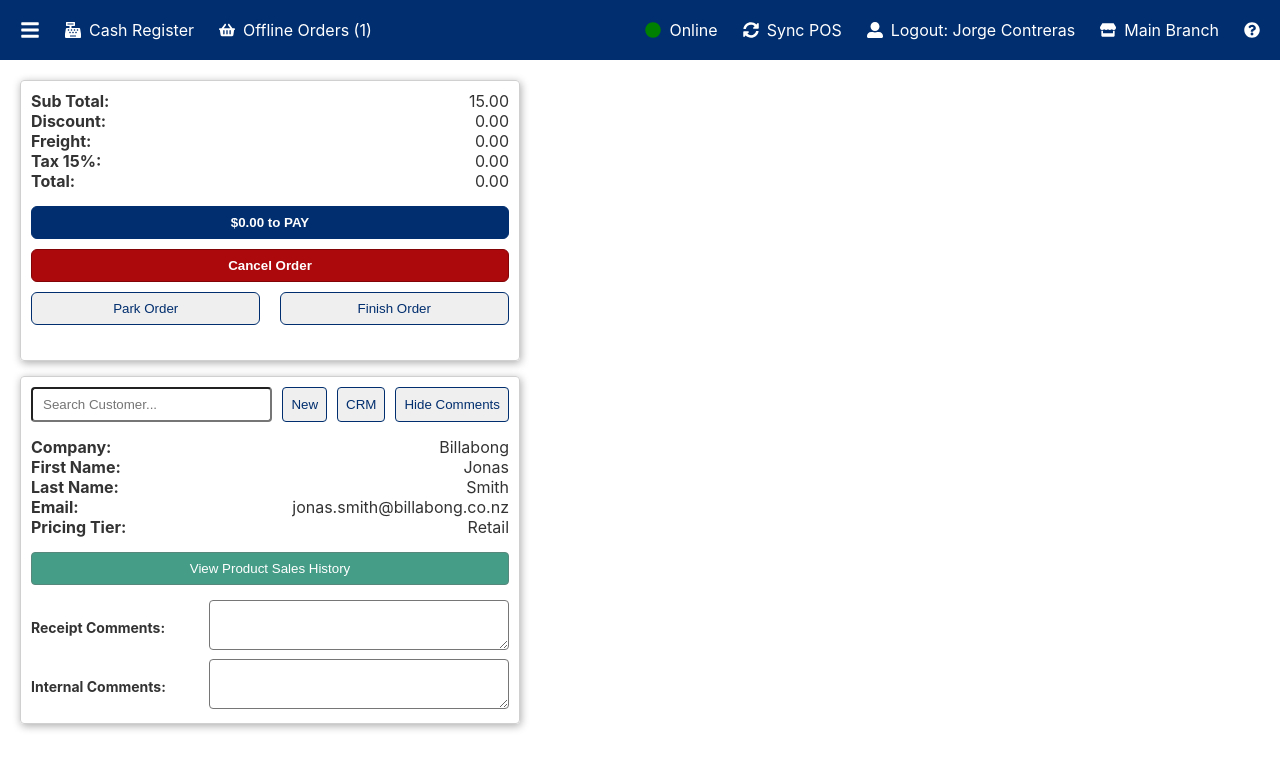
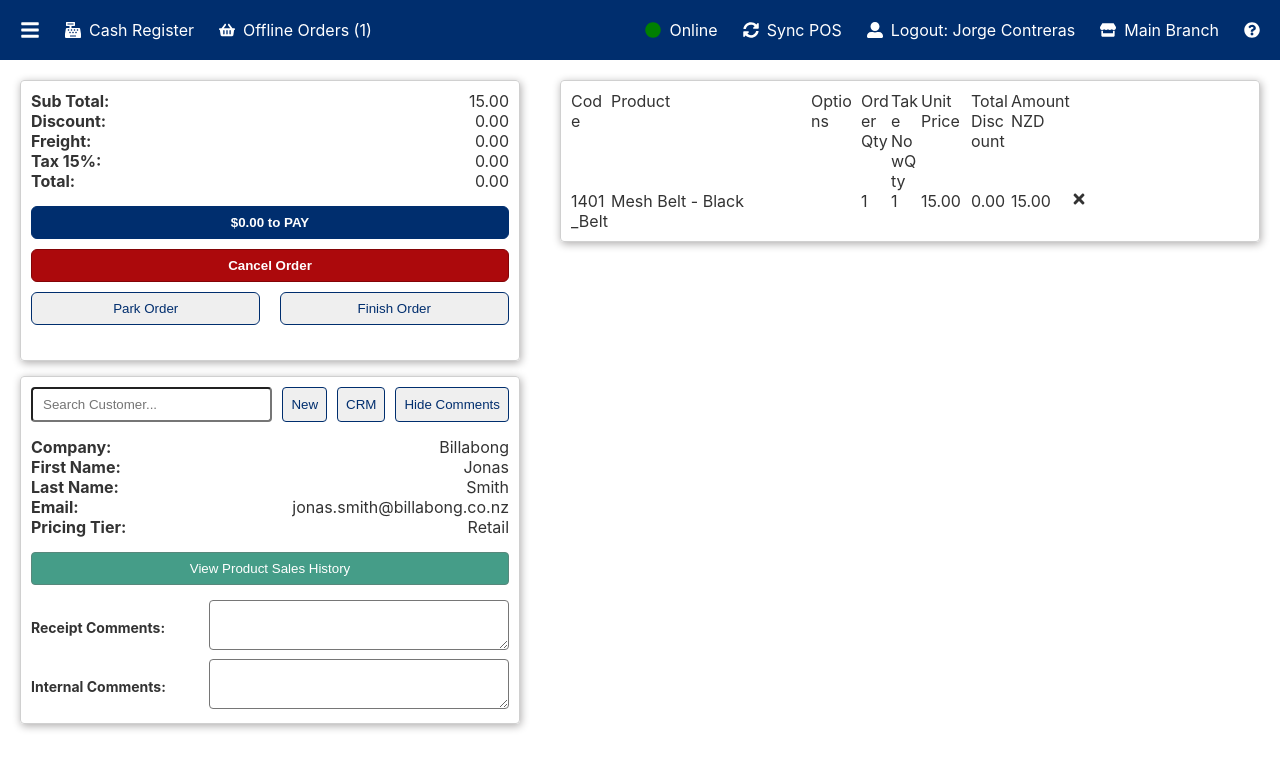
Before and after one commit to lecontre/POS, a React (Create React App) app in the folder POS_App/POS_UI/POSClient/: page / in a window 1280 px wide. Shown: the top 768 px of the page. Built offline with nearby package versions, Linux system fonts and the light colour scheme.

Commit message:
Initial Product Summary Setup

```diff
--- a/POS_App/POS_UI/POSClient/src/App.scss
+++ b/POS_App/POS_UI/POSClient/src/App.scss
@@ -12,6 +12,7 @@
     display: flex;
     justify-content: flex-start;
     padding: 20px;
+    gap: 40px;
 
     .POS-Component-Layout-Left {
       display: flex;
@@ -21,5 +22,12 @@
       max-width: 500px;
     }
 
+    .POS-Component-Layout-Right {
+      display: flex;
+      flex-direction: column;
+      gap: 15px;
+      width: 100%;
+    }
+
   }
 }
--- a/POS_App/POS_UI/POSClient/src/App.tsx
+++ b/POS_App/POS_UI/POSClient/src/App.tsx
@@ -2,6 +2,7 @@ import React, { useState } from 'react';
 import MainNavigation from "./Components/Layout/Navigation/MainNavigation";
 import PaymentSummary from "./Components/Layout/Payment/PaymentSummary";
 import CustomerDetails from "./Components/Layout/Customer/CustomerDetails";
+import ProductSummary from "./Components/Layout/Product/ProductSummary";
 
 import './App.scss';
 
@@ -18,6 +19,9 @@ const App: React.FC = () => {
                   <PaymentSummary />
                   <CustomerDetails />
               </div>
+              <div className="POS-Component-Layout-Right">
+                  <ProductSummary />
+              </div>
           </div>
       </div>
   );
--- a/POS_App/POS_UI/POSClient/src/Components/Layout/Customer/CustomerDetails.scss
+++ b/POS_App/POS_UI/POSClient/src/Components/Layout/Customer/CustomerDetails.scss
@@ -6,6 +6,7 @@
   padding: 10px;
   border: 1px solid #d0d0d0;
   border-radius: 4px;
+  box-sizing: border-box;
 
   .Customer-Search-Actions {
     display: flex;
--- a/POS_App/POS_UI/POSClient/src/Components/Layout/Payment/PaymentSummary.scss
+++ b/POS_App/POS_UI/POSClient/src/Components/Layout/Payment/PaymentSummary.scss
@@ -5,6 +5,7 @@
   padding: 10px;
   border: 1px solid #d0d0d0;
   border-radius: 4px;
+  box-sizing: border-box;
 
   .Payment-Summary-List {
     display: flex;
--- /dev/null
+++ b/POS_App/POS_UI/POSClient/src/Components/Layout/Product/ProductSummary.scss
@@ -0,0 +1,20 @@
+#Product-Summary {
+  display: grid;
+  grid-template-columns: 40px 200px 50px 30px 30px 50px 40px 60px 10px;
+  column-gap: 0;
+  width: 100%;
+  box-shadow: 1px 2px 8px #aeacac;
+  padding: 10px;
+  border: 1px solid #d0d0d0;
+  border-radius: 4px;
+  box-sizing: border-box;
+}
+
+.title-roll, .row {
+  display: contents;
+}
+
+.cell {
+  word-wrap: break-word;
+  padding: 0 0 0 0;
+}
--- /dev/null
+++ b/POS_App/POS_UI/POSClient/src/Components/Layout/Product/ProductSummary.tsx
@@ -0,0 +1,36 @@
+import React from 'react';
+import "./ProductSummary.scss";
+import {FaTimes} from "react-icons/fa";
+
+const ProductSummary: React.FC = () => {
+    return (
+        <div id="Product-Summary">
+            <div className="title-roll">
+                <div className="cell">Code</div>
+                <div className="cell">Product</div>
+                <div className="cell">Options</div>
+                <div className="cell">Order Qty</div>
+                <div className="cell">Take NowQty</div>
+                <div className="cell">Unit Price</div>
+                <div className="cell">Total Discount</div>
+                <div className="cell">Amount NZD</div>
+                <div className="cell"></div>
+            </div>
+            <div className="row">
+                <div className="cell update">1401_Belt</div>
+                <div className="cell update">Mesh Belt - Black</div>
+                <div className="cell update"></div>
+                <div className="cell update number">1</div>
+                <div className="cell update number">1</div>
+                <div className="cell update money">15.00</div>
+                <div className="cell update money">0.00</div>
+                <div className="cell money">15.00</div>
+                <div className="cell">
+                    <FaTimes />
+                </div>
+            </div>
+        </div>
+    )
+}
+
+export default ProductSummary;
```
